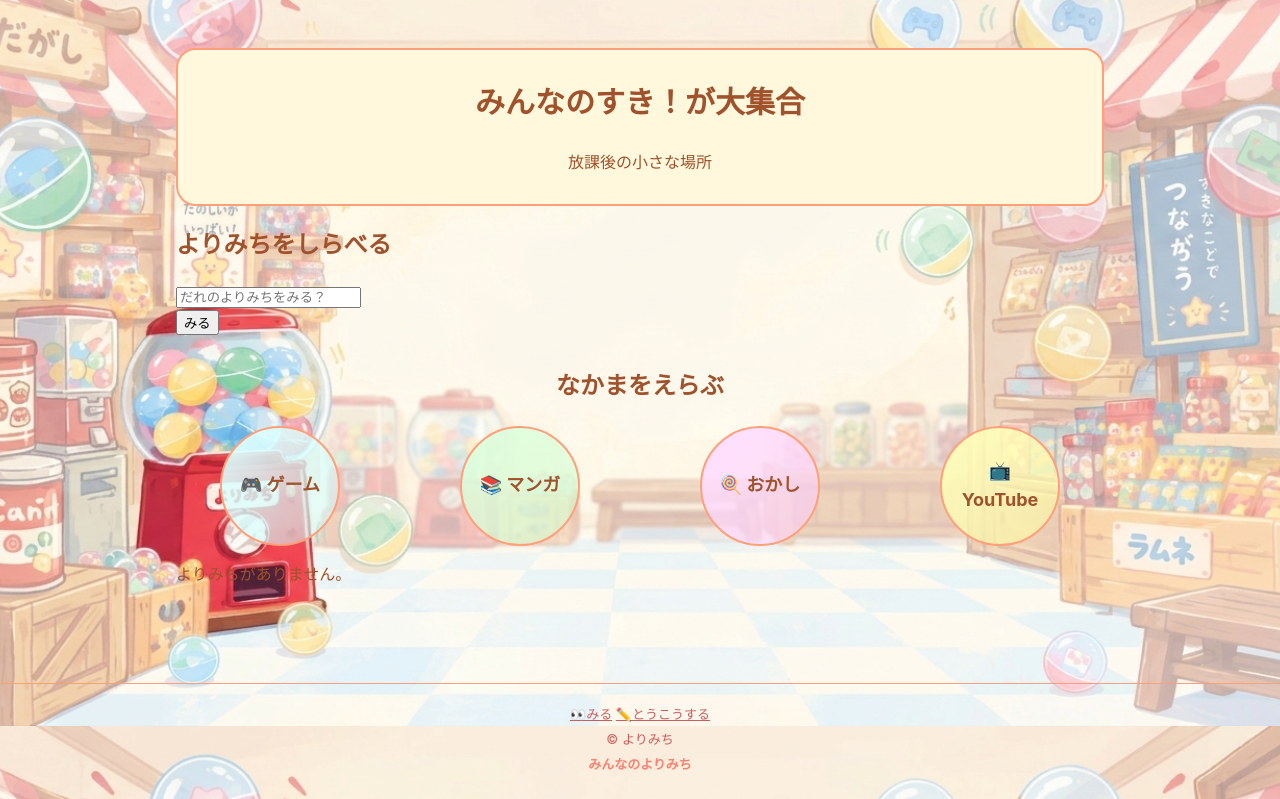
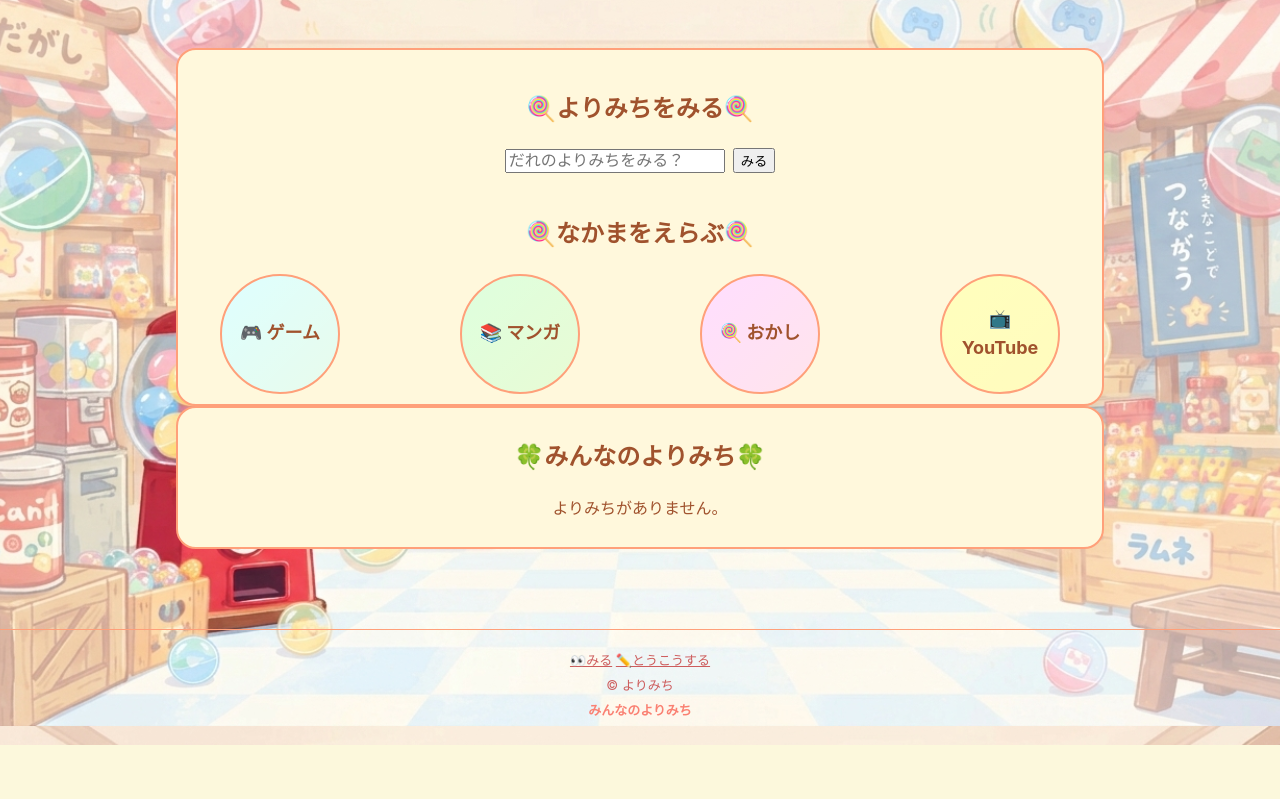
Before and after one commit to E-team-RT/E-team-Hackathon, a Flask app: page /home in a window 1280 px wide. Shown: the part 74-873 px from the top of the page. After the commit the page ends 819 px from the top, so only its background shows below. Run offline with Flask 2, Linux system fonts and the light colour scheme; some libraries are stand-ins or nearby versions.

Commit message:
home.cssを作業中11/19

```diff
--- a/SNSApp/static/css/home.css
+++ b/SNSApp/static/css/home.css
@@ -67,3 +67,70 @@
     background: var(--color-cream);
     border-color: var(--color-accent);
 }
+
+.search-area {
+    padding: 10px 10px;
+    text-align: center;
+    background: var(--color-cream);
+    border: 2px solid var(--color-border);
+    border-radius: 20px;
+}
+
+.posts-area {
+    padding: 10px 10px;
+    text-align: center;
+    background: var(--color-cream);
+    border: 2px solid var(--color-border);
+    border-radius: 20px;
+}
+
+.namesearch {
+    padding: 10px 10px;
+    text-align: center;
+}
+
+.name-searchform {
+    display: flex;
+    gap: 8px; /* 入力欄とボタンのすき間 */
+    justify-content: center;
+    align-items: center; /* 上下中央揃え */
+}
+
+.searchinput {
+    width: 220px;
+    font-size: 16px;
+}
+
+/* 投稿一覧 */
+.post-list {
+  display: flex;
+  flex-direction: column;
+  gap: 8px;
+}
+
+.post-card {
+  background: var(--color-background);
+  border-radius: 18px;
+  padding: 14px 16px 12px;
+  border: 1px solid rgba(226, 232, 240, 0.9);
+  display: flex;
+  width: 80%;
+  margin: 0 auto;
+}
+
+.post-content {
+    display: flex;
+    flex: 1;
+    flex-direction: column;
+    gap: 5px;
+}
+
+.post-header {
+    display: flex;
+    align-items: baseline;
+    gap: 5px;
+}
+
+.post-time {
+    margin-left: auto;
+}
--- a/SNSApp/templates/home.html
+++ b/SNSApp/templates/home.html
@@ -9,17 +9,13 @@ page_css %}
 {% block content %}
 <div>
   <main>
-    <section class="home-intro">
-      <h1>みんなのすき！が大集合</h1>
-      <p>放課後の小さな場所</p>
-    </section>
-
+    <div class="search-area">
       <!-- ユーザー名の検索ウィンドウ -->
-    <section>
-      <h1>よりみちをしらべる</h1>
-      <form action="/username_search" method="post">
+      <section class="namesearch">
+        <h2>🍭よりみちをみる🍭</h2>
+        <form class="name-searchform" action="/username_search" method="post">
           <input type="hidden" name="csrf_token" value="{{ csrf_token() }}">
-        <input type="search" name="username_search" placeholder="だれのよりみちをみる？">
+          <input class="searchinput" type="search" name="username_search" placeholder="だれのよりみちをみる？">
           {% with messages = get_flashed_messages(with_categories=true) %}
           {% if messages %}
           <div class="flash-messages">
@@ -31,7 +27,7 @@ page_css %}
           </div>
           {% endif %}
           {% endwith %}
-        <div>
+          <div class="searchbutton">
               <button type="submit">
                   みる
               </button>
@@ -41,7 +37,7 @@ page_css %}
 
       <!--  カテゴリの検索ウィンドウ -->
       <section class="category-section">
-      <h2>なかまをえらぶ</h2>
+        <h2>🍭なかまをえらぶ🍭</h2>
 
         <div class="category-list">
           <button type="button" class="category-button">🎮 ゲーム</button>
@@ -50,7 +46,10 @@ page_css %}
           <button type="button" class="category-button">📺 YouTube</button>
         </div>
       </section>
+    </div>
 
+    <div class="posts-area">
+      <h2>🍀みんなのよりみち🍀</h2>
       {% if posts and posts|length > 0 %}
       <section class="post-list">
         {% for post in posts %}
@@ -60,8 +59,8 @@ page_css %}
               <div class="post-user">
                 <span class="display-name">{{ post.name }}</span>
               </div>
+              <div class="category">{{ post.category}}</div>
               <div class="post-time">{{ post.created_at }}</div>
-            <div class="category">{{ post.category}}</div>
             </div>
             <div class="post-body">
               {{ post.content }}
@@ -75,7 +74,7 @@ page_css %}
         <p>よりみちがありません。</p>
       </div>
       {% endif %}
-
+    </div>
   </main>
 </div>
 {% endblock %}
```
Lines whose indentation alone changed are shown as unchanged.
